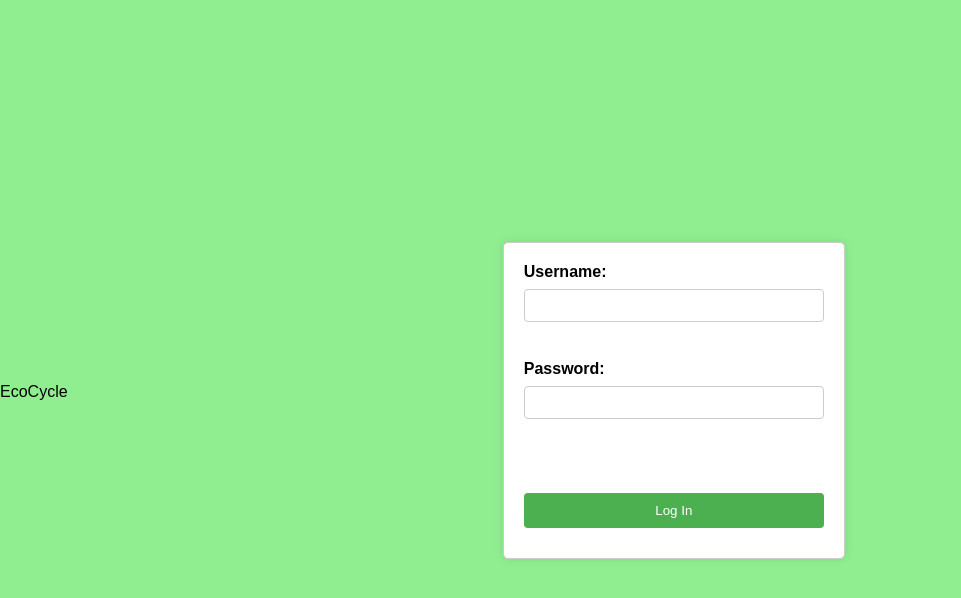
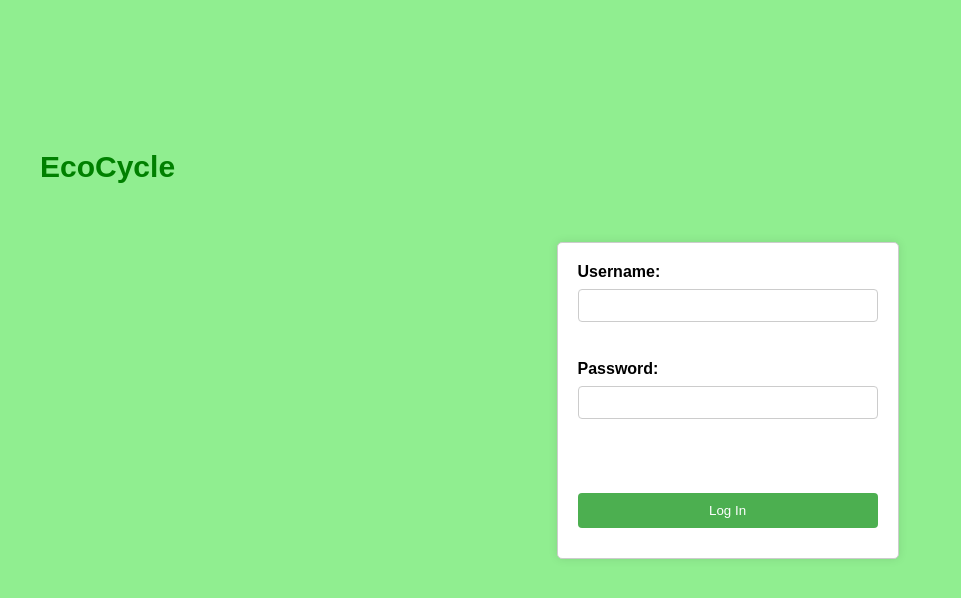
Before and after one commit to buwituze/Waste-management-web-app, a plain HTML site: page log.html in a window 1280 px wide. Shown: the whole page, without its empty margins (0-961 px from the left). Drawn offline with Linux system fonts and the light colour scheme.

Commit message:
login update

```diff
--- a/css/log.css
+++ b/css/log.css
@@ -3,6 +3,13 @@
 /* Set the background color of the body to green */
 body {
     background-color: lightgreen; /* Change to your desired shade of green */
+}
+.logo{
+    margin-top: -250px;
+    color: green;
+    font-weight: bold;
+    padding-left: 40px;
+    font-size: 30px;
 }
 
 /* Additional styles for the form */
--- a/log.html
+++ b/log.html
@@ -1,11 +1,6 @@
 <!DOCTYPE html>
 <html lang="en">
 <head>
-    <header>
-        <div class="logo">EcoCycle</div>
-        <ul>
-        </ul>
-    </header>
     <meta charset="UTF-8">
     <meta name="viewport" content="width=device-width, initial-scale=1.0">
     <title>User login</title>
@@ -13,6 +8,12 @@
     <link rel="stylesheet" href="css/log.css">
 </head>
 <body>
+    <header>
+        <div class="logo">EcoCycle</div>
+        <ul>
+        </ul>
+    </header>
+
     <form id="registrationForm">
         <label for="username">Username:</label>
         <input type="text" id="username" name="username" required><br><br>
```
